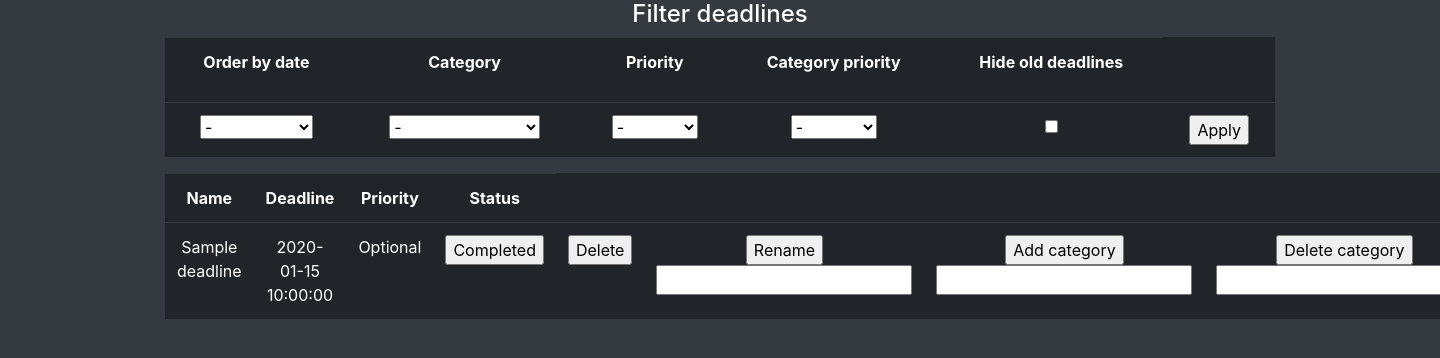
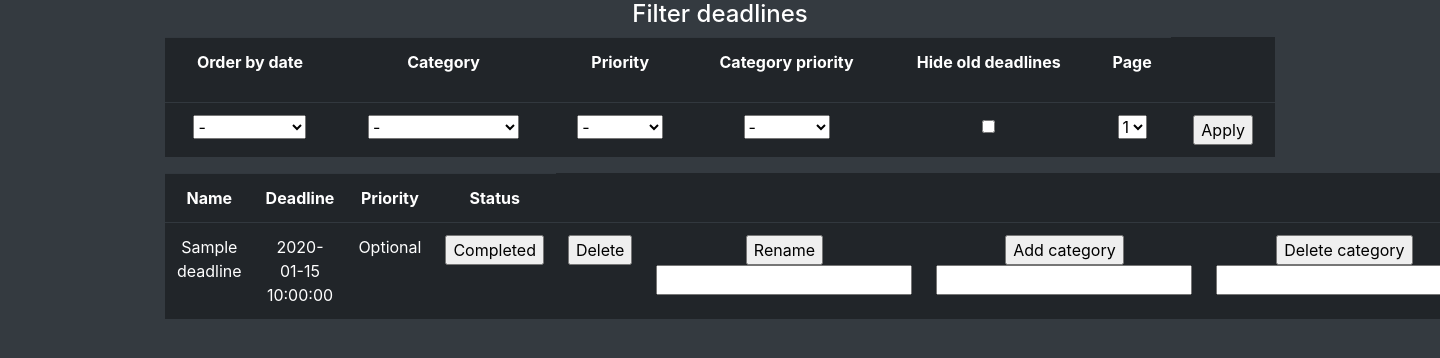
Before and after one commit to Teo44/Deadline-tracker, a Flask app: page /deadlines in a window 1440 px wide; the page is wider, and only the part inside the window is pictured. Shown: the part 56-414 px from the top of that part. Run offline with Flask 2, Linux system fonts and the light colour scheme; a user stored in the database is signed in; tables that the repository leaves empty hold one stand-in row (values such as "Sample post"); lists and menus that the app fills with data are empty; some libraries are stand-ins or nearby versions.

Commit message:
Added pagination

```diff
--- a/application/deadlines/forms.py
+++ b/application/deadlines/forms.py
@@ -6,6 +6,12 @@ from datetime import datetime
 def not_empty(form, field):
     if field.data.isspace():
         raise ValidationError("Deadline name cannot be blank")
+
+class PageForm(FlaskForm):
+    page = SelectField("Page", choices=[], coerce=int)
+
+    class Meta:
+        csrf = False
 
 class DeadlineForm(FlaskForm):
     name = StringField("Name", [validators.InputRequired(message='Please enter a name for the deadline.'), validators.Length(max=25, message='Name too long'), not_empty])
@@ -42,6 +48,8 @@ class DeadlineCategoryFilterForm(FlaskForm):
                             default='0')
     hide_old_deadlines = BooleanField()
 
+    page = SelectField("Page", choices=[], coerce=int)
+
     class Meta:
         csrf = False
 
--- a/application/deadlines/models.py
+++ b/application/deadlines/models.py
@@ -18,6 +18,15 @@ class Deadline(db.Model):
         self.done = False
         self.priority = priority
         self.date_time = datetime.datetime(date.year, date.month, date.day, int(hour), int(minute))
+
+    @staticmethod
+    def get_user_deadline_count(id):
+        stmt = text("SELECT COUNT(*) FROM Deadline"
+                    " WHERE Deadline.account_id = :id").params(id=id)
+        res = db.engine.execute(stmt)
+
+        for row in res:
+            return row[0]
 
     @staticmethod
     def get_deadline_category(id):
--- a/application/deadlines/views.py
+++ b/application/deadlines/views.py
@@ -2,7 +2,7 @@ from application import app, db
 from flask import render_template, request, redirect, url_for
 from application.deadlines.models import Deadline, Deadline_Category
 from application.categories.models import Category
-from application.deadlines.forms import DeadlineForm, DeadlineCategoryFilterForm, DeadlineNameForm, DeadlineCategoryForm
+from application.deadlines.forms import DeadlineForm, DeadlineCategoryFilterForm, DeadlineNameForm, DeadlineCategoryForm, PageForm
 
 from sqlalchemy.sql import exists, text
 
@@ -28,10 +28,26 @@ def deadlines_index():
     category_filter_form.category.choices = category_options
     category_form.category.data = ""
 
-    return render_template("deadlines/list.html", deadlines = Deadline.query.filter(Deadline.account_id == current_user.id),
+    page_form = PageForm(request.form)
+    count = Deadline.get_user_deadline_count(current_user.id)
+    pages = count // 10
+
+    page_choices = [(0, '1')]
+
+    for i in range(1, pages + 1):
+        page_choices.append((10 * i, str(i + 1)))
+
+    page_form.page.choices = page_choices
+
+    category_filter_form.page.choices = page_choices
+
+    deadlines = Deadline.query.filter(Deadline.account_id == current_user.id).limit(10)
+
+    return render_template("deadlines/list.html", deadlines = deadlines,
                             category_filter_form = category_filter_form,
                             deadline_name_form = DeadlineNameForm(),
-                            category_form = category_form)
+                            category_form = category_form,
+                            page_form = page_form)
 
 # This method is used when filters are applied to the deadline list
 @app.route("/deadlines", methods=["POST"])
@@ -44,6 +60,8 @@ def deadlines_index_filter():
     for c in categories:
         category_options.append((c.id, c.name))
     category_filter_form.category.choices = category_options
+
+
 
     # These fields get some database ids put in them when the filter form is used,
     # no idea why. This is a bandaid fix for that.
@@ -58,30 +76,64 @@ def deadlines_index_filter():
 
     res = Deadline.query.filter(Deadline.account_id == current_user.id)
 
+    print(res.count())
+
     # Applying any possible filters
     if prio != '0':
         res = res.filter(Deadline.priority == prio)
+    print(res.count())
 
-    if cat != 0:
+    if cat != 0 and cat != None:
         res = res.filter(Deadline.account_id == current_user.id).filter(Deadline_Category.deadline_id == Deadline.id).filter(Deadline_Category.category_id == cat)
 
+    print("cat:")
+    print(cat)
+    print(res.count())
     if cat_prio != '0':
         res = res.filter(Deadline_Category.deadline_id == Deadline.id).filter(Category.id == Deadline_Category.category_id).filter(Category.priority == cat_prio)
+    print(res.count())
 
     if date_order != '0':
         if date_order == '1':
             res = res.order_by(Deadline.date_time.desc())
         else:
             res = res.order_by(Deadline.date_time.asc())
+    print(res.count())
 
     if hide_old:
         res = res.filter(Deadline.date_time > datetime.now())
+    print(res.count())
+
+    page_form = PageForm(request.form)
+    count = res.count()
+    pages = count // 10
+
+    page_choices = [(0, '1')]
+
+    for i in range(1, pages + 1):
+        page_choices.append((10 * i, str(i + 1)))
+
+    page_form.page.choices = page_choices
+
+    category_filter_form.page.choices = page_choices
+
+    page_offset = page_form.page.data
+
+    print(count)
+
+    print(page_offset)
+
+    if page_offset != None and page_offset != 0 and count > 10:
+        res = res.limit(10).offset(page_offset)
+    else:
+        res = res.limit(10)
 
     return render_template("deadlines/list.html",
                                     deadlines = res,
                                     category_filter_form = category_filter_form,
                                     deadline_name_form = DeadlineNameForm(),
-                                    category_form = category_form)
+                                    category_form = category_form,
+                                    page_form = page_form)
 
 # Function for adding a new deadline, renders new.html
 @app.route("/deadlines/new/")
--- a/application/templates/deadlines/list.html
+++ b/application/templates/deadlines/list.html
@@ -30,6 +30,11 @@
 						Hide old deadlines
 					</p>
 				</th>
+				<th>
+					<p>
+						Page
+					</p>
+				</th>
 			</tr>
 			<tr>
 				<th>
@@ -48,12 +53,14 @@
 					{{ category_filter_form.hide_old_deadlines }}
 				</th>
 				<th>
+					{{ category_filter_form.page }}
+				</th>
+				<th>
 					<input type="submit" value="Apply">
 				</th>
-			</form>
-		</tr>
-	</table>
-
+			</tr>
+		</table>
+	</form>
 
 	{% for error in deadline_name_form.name.errors %}
 	<p class="text-white">
@@ -127,4 +134,7 @@
 		</tr>
 		{% endfor %}
 	</table>
+
+
+
 {% endblock %}
```
